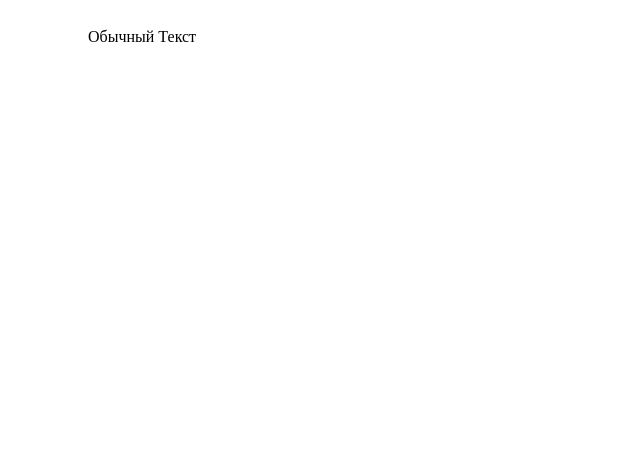
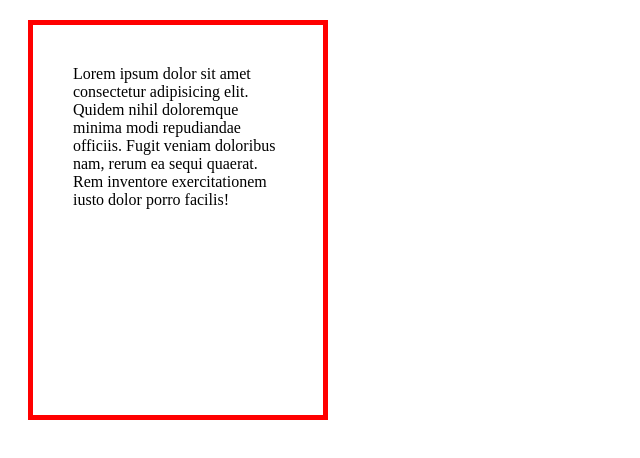
Before and after one commit to Daniil360/CSSprojects, a plain HTML site: page index.html in a window 1280 px wide. Shown: the whole page, without its empty margins (0-640 px from the left). Drawn offline with Linux system fonts and the light colour scheme.

Commit message:
new element

```diff
--- a/index.html
+++ b/index.html
@@ -8,7 +8,10 @@
 </head>
 <body>
     <div class="box">
-        Обычный Текст
+        Lorem ipsum dolor sit amet consectetur adipisicing elit.
+        Quidem nihil doloremque minima modi repudiandae officiis.
+        Fugit veniam doloribus nam, rerum ea sequi quaerat.
+        Rem inventore exercitationem iusto dolor porro facilis!
     </div>
 </body>
 </html>
--- a/style.css
+++ b/style.css
@@ -1,5 +1,9 @@
 
 .box {
-    display: inline-block;
-    padding: 20px 40px 60px 80px;
+    padding: 40px;
+    border: 5px solid red;
+    margin: 20px;
+    width: 300px;
+    height: 400px;
+    box-sizing: border-box;
 }
```
